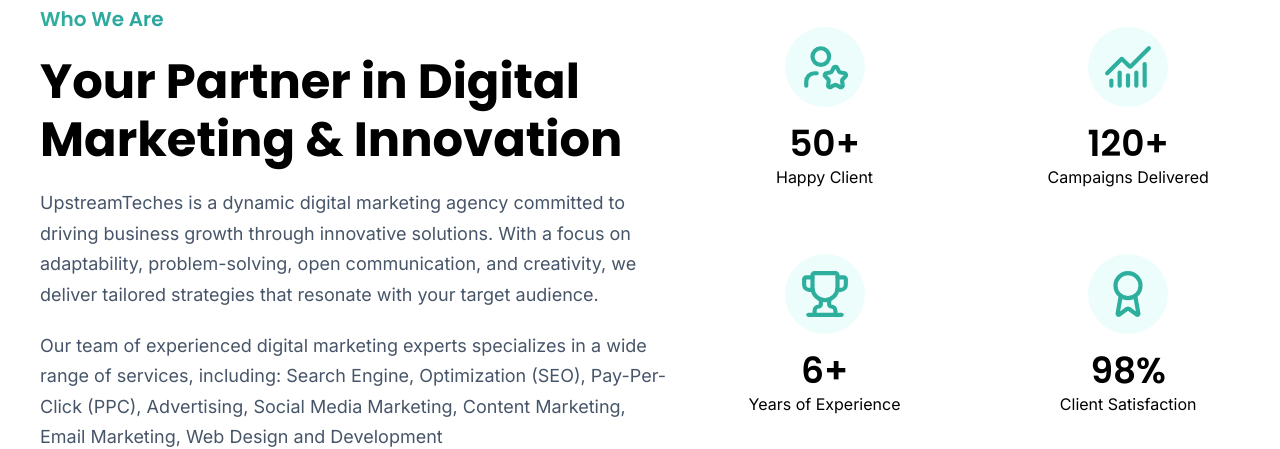
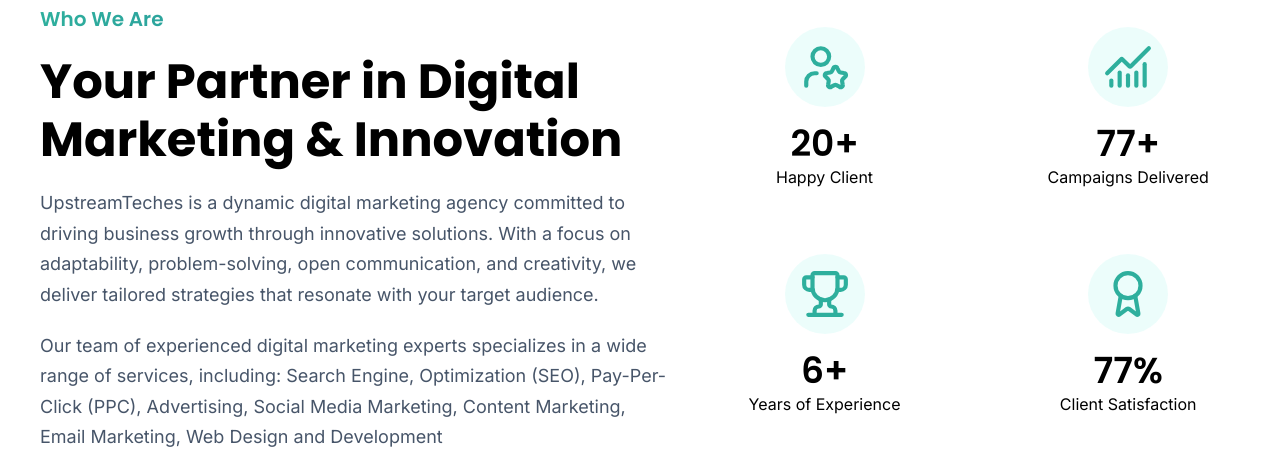
Before and after one commit to mikee-pixel/upstreamteches, a React (Vite) app: page /about-us in a window 1280 px wide. Shown: the part 840-1289 px from the top of the page. Built offline with nearby package versions, Linux system fonts and the light colour scheme.

Commit message:
About Page: Implemented custom hook Counter function to Who We Are section. Applied custom Hook EntranceAnimation to all sections.

```diff
--- a/src/components/ui/BlurbIconTop.jsx
+++ b/src/components/ui/BlurbIconTop.jsx
@@ -1,10 +1,11 @@
-const BlurbIconTop = ({icon, title, content, width}) => {
+const BlurbIconTop = ({icon, title, suffix, content, width, ref}) => {
+
     return (
-        <div className={`blurb-icon-top flex flex-col items-center gap-5 ${width}`}>
+        <div className={`blurb-icon-top flex flex-col items-center gap-5 ${width}`} ref={ref}>
             <div className="icon-box">
                 {icon}
             </div>
-            <h3>{title}</h3>
+            <h3>{title}{suffix}</h3>
             <div className="blurb-icon-content-container">{content}</div>
         </div>
     )
--- a/src/customhooks/useObserver.jsx
+++ b/src/customhooks/useCounter.jsx
@@ -1,9 +1,9 @@
 import { useRef, useState, useEffect } from "react";
 
-const useObeserver = () => {
+const useCounter = (maxVal) => {
   const dataElementToObserve = useRef(null);
-  const [initialVal, setInitialVal] = useState(0);
-  const [maxVal, setMaxVal] = useState(null);
+  const [value, setValue] = useState(0);
+  const statisticInterval = useRef(null);
 
 
   //Intersection Observer For Statistic Data
@@ -39,17 +39,14 @@
     if (visible) {
 
       //Helper Function: Handle Counter
-      const handleCounter = (initialVal, maxVal) => {
-        if (initialVal < maxVal) return initialVal + 1;
-        return initialVal;
+      const handleCounter = (value, maxVal) => {
+        if (value < maxVal) return value + 1;
+        return value;
       };
 
       //Interval Function
       statisticInterval.current = setInterval(() => {
-        setInitialVal((prev) => handleCounter(prev, maxVal))
-        // setSuccessProject((prev) => handleCounter(prev, 20));
-        // setSatisfiedClient((prev) => handleCounter(prev, 10));
-        // setWebsiteTraffic((prev) => handleCounter(prev, 68));
+        setValue((prev) => handleCounter(prev, maxVal))
       }, 80);
     } else {
       //Clear Interval Statistic Data Is Out Of The Viewport.
@@ -57,12 +54,13 @@
     }
   };
 
-  if (initialVal >= maxVal) {
+  if (value >= maxVal) {
     clearInterval(statisticInterval.current);
   }
 
 
-  return {dataElementToObserve, initialVal, maxVal}
+
+  return {dataElementToObserve, value}
 };
 
-export default useObeserver;
+export default useCounter;
--- a/src/pages/Aboutpage.jsx
+++ b/src/pages/Aboutpage.jsx
@@ -2,6 +2,8 @@
 import PrimaryButton from "../components/ui/PrimaryButton";
 import SecondaryButton from "../components/ui/SecondaryButton";
 import BlurbIconTop from "../components/ui/BlurbIconTop";
+import useCounter from "../customhooks/useCounter";
+import useEntranceAnimation from "../customhooks/useEntranceAnimation";
 import {
   Rocket,
   MoveRight,
@@ -15,11 +17,30 @@
 } from "lucide-react";
 
 const Aboutpage = () => {
+
+  //Custom Hooks for Counter Function.
+  const {dataElementToObserve: happyClientObserver, value: happyClientValue} = useCounter(20);
+  const {dataElementToObserve: campaignObserver, value: campaignValue} = useCounter(120);
+  const {dataElementToObserve: yearsOfExperienceObserver, value: yearsOfExperienceValue} = useCounter(6);
+  const {dataElementToObserve: clientSatisfactionObserver, value: clientSatisfactionValue} = useCounter(99);
+
+
+  //Custom Hooks for Animation
+  const {targetElement: heroCol1, activeAnimation: heroCol1Animation} = useEntranceAnimation();
+  const {targetElement: heroCol2, activeAnimation: heroCol2Animation} = useEntranceAnimation(300);
+  const {targetElement: whoWeAreCol1, activeAnimation: whoWeAreCol1Animation} = useEntranceAnimation(100);
+  const {targetElement: whoWeAreCol2, activeAnimation: whoWeAreCol2Animation} = useEntranceAnimation(200);
+  const {targetElement: ourValuesRow1, activeAnimation: ourValuesRow1Animation} = useEntranceAnimation(100);
+  const {targetElement: ourValuesRow2Icon1, activeAnimation: ourValuesRow2Icon1Animation} = useEntranceAnimation(200);
+  const {targetElement: ourValuesRow2Icon2, activeAnimation: ourValuesRow2Icon2Animation} = useEntranceAnimation(300);
+  const {targetElement: ourValuesRow2Icon3, activeAnimation: ourValuesRow2Icon3Animation} = useEntranceAnimation(400);
+  const {targetElement: marketingBanner, activeAnimation: marketingBannerAnimation} = useEntranceAnimation(100);
+
   return (
     <div id="about-us">
       <SectionLayout class_name="hero">
         <div className="row flex flex-col lg:flex-row justify-between items-center gap-10 pt-45">
-          <div className="col1 flex flex-col items-center lg:items-start gap-5">
+          <div className={`col1 flex flex-col items-center lg:items-start gap-5 ${heroCol1Animation ? 'scale-up--active' : 'scale-up--disabled'}`} ref={heroCol1}>
             <h6 className={`preheading-text gradient-text`}>
               Passionate People. Powerful Strategies. Real Results.
             </h6>
@@ -39,7 +60,7 @@
               <SecondaryButton buttonlabel="Contact Us" icon={<MoveRight />} />
             </div>
           </div>
-          <div className="col2 flex flex-col items-center">
+          <div className={`col2 flex flex-col items-center ${heroCol2Animation ? 'scale-up--active' : 'scale-up--disabled'}`} ref={heroCol2}>
             <div className="img-container">
               <div className="dots-pattern-container">
                 <img
@@ -76,7 +97,7 @@
 
       <SectionLayout class_name={"who-we-are"}>
         <div className="row flex flex-col lg:flex-row justify-between items-center gap-10 pt-35">
-          <div className="col col1 flex flex-col flex-start gap-5">
+          <div className={`col col1 flex flex-col flex-start gap-5 ${whoWeAreCol1Animation ? 'slide-left--active' : 'slide-left--disabled'}`} ref={whoWeAreCol1}>
             <h6 className="preheading-text gradient-text">Who We Are</h6>
             <h2>Your Partner in Digital Marketing & Innovation</h2>
             <p>
@@ -93,33 +114,41 @@
               Content Marketing, Email Marketing, Web Design and Development
             </p>
           </div>
-          <div className="col col2 grid grid-cols-1 md:grid-cols-4 lg:grid-cols-2 gap-20 justify-center">
+          <div className={`col col2 grid grid-cols-1 md:grid-cols-4 lg:grid-cols-2 gap-20 justify-center ${whoWeAreCol2Animation ? 'slide-right--active' : 'slide-right--disabled' }`} ref={whoWeAreCol2}>
             <BlurbIconTop
               icon={<UserStar />}
-              title={"50+"}
+              title={happyClientValue}
+              suffix={"+"}
               content={"Happy Client"}
+              ref={happyClientObserver}
             />
             <BlurbIconTop
               icon={<ChartNoAxesCombined />}
-              title={"120+"}
+              title={campaignValue}
+              suffix={"+"}
               content={"Campaigns Delivered"}
+              ref={campaignObserver}
             />
             <BlurbIconTop
               icon={<Trophy />}
-              title={"6+"}
+              title={yearsOfExperienceValue}
+              suffix={"+"}
               content={"Years of Experience"}
+              ref={yearsOfExperienceObserver}
             />
             <BlurbIconTop
               icon={<Award />}
-              title={"98%"}
+              title={clientSatisfactionValue}
+              suffix={"%"}
               content={" Client Satisfaction"}
+              ref={clientSatisfactionObserver}
             />
           </div>
         </div>
       </SectionLayout>
 
       <SectionLayout class_name="our-core-values">
-        <div className="row row1 pt-30 flex justify-center">
+        <div className={`row row1 pt-30 flex justify-center ${ourValuesRow1Animation ? 'scale-up--active' : 'scale-up--disabled'}`} ref={ourValuesRow1}>
           <div className="col flex flex-col gap-5">
             <h6 className="preheading-text gradient-text">Our Core Values</h6>
             <h2>Pioneering the Next Generation of Digital Marketing</h2>
@@ -134,7 +163,7 @@
         <div className="row row2 pt-20">
           <div className="col flex flex-col lg:flex-row justify-between max-[1023px]:items-center gap-10 lg:gap-5">
               {/*Blurb Icon Item */}
-              <div className="blurb-icon-top flex flex-col items-center gap-5 w-[100%] sm:w-[70%] lg:w-[30%]">
+              <div className={`blurb-icon-top flex flex-col items-center gap-5 w-[100%] sm:w-[70%] lg:w-[30%] ${ourValuesRow2Icon1Animation ? 'fade-in--active' : 'fade-in--disabled'}`} ref={ourValuesRow2Icon1}>
                 <div className="blurb-icon-container"><Rocket /></div>
                 <div className="blurb-content-container flex flex-col gap-5">
                   <h3 className="blurb-title">Our Mission</h3>
@@ -150,7 +179,7 @@
               </div>
 
               {/*Blurb Icon Item */}
-              <div className="blurb-icon-top flex flex-col items-center gap-5 w-[100%] sm:w-[70%] lg:w-[30%]">
+              <div className={`blurb-icon-top flex flex-col items-center gap-5 w-[100%] sm:w-[70%] lg:w-[30%] ${ourValuesRow2Icon2Animation ? 'fade-in--active' : 'fade-in--disabled'}`} ref={ourValuesRow2Icon2}>
                 <div className="blurb-icon-container"><Eye /></div>
                 <div className="blurb-content-container flex flex-col gap-5">
                   <h3 className="blurb-title">Our Vision</h3>
@@ -166,7 +195,7 @@
               </div>
 
               {/*Blurb Icon Item */}
-              <div className="blurb-icon-top flex flex-col items-center gap-5 w-[100%] sm:w-[70%] lg:w-[30%]">
+              <div className={`blurb-icon-top flex flex-col items-center gap-5 w-[100%] sm:w-[70%] lg:w-[30%] ${ourValuesRow2Icon3Animation ? 'fade-in--active' : 'fade-in--disabled'}`} ref={ourValuesRow2Icon3}>
                 <div className="blurb-icon-container"><Gem /> </div>
                 <div className="blurb-content-container flex flex-col gap-5 items-center">
                   <h3 className="blurb-title">Our Values</h3>
@@ -199,7 +228,7 @@
       </SectionLayout>
 
       <SectionLayout class_name="marketing-banner">
-        <div className="row flex flex-col sm:flex-row flex-between items-center w-full gap-10 mt-30">
+        <div className={`row flex flex-col sm:flex-row flex-between items-center w-full gap-10 mt-30 ${marketingBannerAnimation ? 'scale-up--active' : 'scale-up--disabled'}`} ref={marketingBanner}>
           <div className="col col1 flex flex-col gap-5">
             <h6>Boost Your Brand, Drive Sales, and Increase Online Visibility</h6>
             <h2>Elevate Your Business With Expert Digital Marketing</h2>
```
